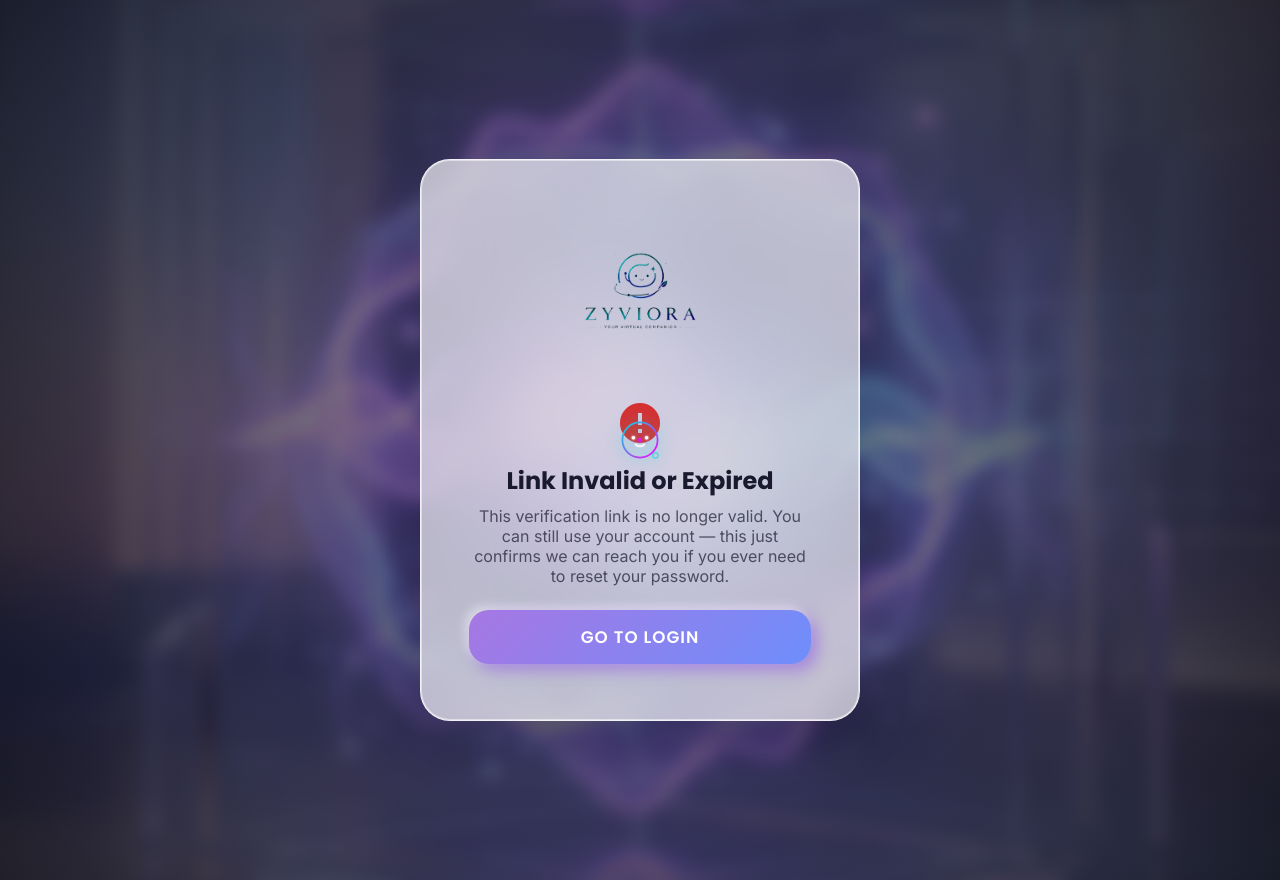
After one commit to Susmitha-Peravali/Zyviora_Personal_Companion, a Flask app: page /verify-email in a window 1280 px wide. The commit adds this page. Run offline with Flask 3, Linux system fonts and the light colour scheme; some libraries are stand-ins or nearby versions.

Commit message:
Add email verification on registration
Reuses the send_email/SMTP infrastructure from the password-reset work:
registration now generates a token the same way (secrets.token_urlsafe,
only its SHA-256 hash stored, 24h expiry) and emails a /verify-email
link. Extracted the shared token generate/lookup logic into
generate_hashed_token()/find_user_by_hashed_token() and refactored
forgot-password/reset-password to use them too, since it was the same
mechanics duplicated — verified the existing password-reset tests still
pass unchanged after the refactor.

This is a soft verification, not a gate: unverified accounts can still
log in and use every feature. New columns are added via the same
additive-migration pattern as before, with email_verified defaulting to
TRUE in the migration DDL for pre-existing accounts specifically —
they never had a reason to verify and shouldn't suddenly be nagged —
while the ORM's Python-side default=False on the model still applies
to new registrations. A dashboard banner nudges unverified accounts
without blocking anything.

Verified end-to-end against the real local database: existing
pre-migration accounts (Susmitha, Teja, etc.) came through the
migration correctly marked verified=True with no errors; registered a
fresh account, confirmed it started unverified and could still use
/login and /dashboard normally, pulled the real verification link out
of the server's log the way a user would from their inbox, verified
it, confirmed the flag flips to true and the token is rejected on
reuse. 6 new tests (43 total) cover the same ground with send_email
mocked.

```diff
--- a/app.py
+++ b/app.py
@@ -141,6 +141,9 @@ class User(db.Model):
     # so a database dump alone can't hand out a usable reset link.
     reset_token_hash = db.Column(db.String(64), nullable=True)
     reset_token_expires = db.Column(db.DateTime, nullable=True)
+    email_verified = db.Column(db.Boolean, nullable=False, default=False)
+    email_verify_token_hash = db.Column(db.String(64), nullable=True)
+    email_verify_token_expires = db.Column(db.DateTime, nullable=True)
     # Storing frontend data as JSON text for easy syncing
     data = db.Column(db.Text, default='{}')
 
@@ -174,6 +177,15 @@ with app.app_context():
         ("locked_until", "TIMESTAMP"),
         ("reset_token_hash", "VARCHAR(64)"),
         ("reset_token_expires", "TIMESTAMP"),
+        # Existing accounts predate email verification entirely and never had
+        # a reason to complete it — grandfathered in as verified so this
+        # doesn't retroactively nag people who already have working
+        # accounts. New registrations still start unverified: the ORM's
+        # Python-side default=False on the model column takes precedence
+        # over this DDL default for rows the ORM itself inserts.
+        ("email_verified", "BOOLEAN NOT NULL DEFAULT TRUE"),
+        ("email_verify_token_hash", "VARCHAR(64)"),
+        ("email_verify_token_expires", "TIMESTAMP"),
     )
     for column_name, ddl_type in missing_columns:
         if column_name in existing_columns:
@@ -211,6 +223,7 @@ except Exception as e:
 MAX_FAILED_LOGIN_ATTEMPTS = 5
 LOCKOUT_DURATION = timedelta(minutes=15)
 RESET_TOKEN_EXPIRY = timedelta(hours=1)
+EMAIL_VERIFY_TOKEN_EXPIRY = timedelta(hours=24)
 
 
 def utcnow():
@@ -218,6 +231,31 @@ def utcnow():
     # timezone-aware) to match what SQLite/plain-TIMESTAMP columns actually
     # round-trip, avoiding aware-vs-naive comparison errors on read-back.
     return datetime.now(timezone.utc).replace(tzinfo=None)
+
+
+def generate_hashed_token(user, hash_attr, expires_attr, expiry):
+    """Generate a random token, store only its SHA-256 hash plus an expiry
+    on the given user attributes, and return the raw token — the caller is
+    responsible for emailing it and committing the session. Shared between
+    password-reset and email-verification, which are otherwise identical
+    "prove you control this inbox" mechanics."""
+    raw_token = secrets.token_urlsafe(32)
+    setattr(user, hash_attr, hashlib.sha256(raw_token.encode()).hexdigest())
+    setattr(user, expires_attr, utcnow() + expiry)
+    return raw_token
+
+
+def find_user_by_hashed_token(hash_attr, expires_attr, raw_token):
+    """Look up a user by a raw token against the stored hash, returning None
+    if there's no match or the token has expired."""
+    if not raw_token:
+        return None
+    token_hash = hashlib.sha256(raw_token.encode()).hexdigest()
+    user = User.query.filter_by(**{hash_attr: token_hash}).first()
+    expires = getattr(user, expires_attr, None) if user else None
+    if not user or not expires or expires < utcnow():
+        return None
+    return user
 
 
 def is_password_strong(password):
@@ -344,6 +382,7 @@ def login():
             'message': 'Logged in successfully',
             'userData': user.data,
             'fullName': user.full_name,
+            'emailVerified': user.email_verified,
         })
 
     if user:
@@ -386,9 +425,43 @@ def register():
         full_name=full_name
     )
     db.session.add(new_user)
+    db.session.flush()  # assigns new_user.id without committing yet
+
+    verify_token = generate_hashed_token(
+        new_user, 'email_verify_token_hash', 'email_verify_token_expires', EMAIL_VERIFY_TOKEN_EXPIRY
+    )
     db.session.commit()
     logger.info("New registration: user_id=%s", new_user.id)
+
+    verify_link = url_for('verify_email', token=verify_token, _external=True)
+    send_email(
+        new_user.email,
+        "Verify your Zyviora email",
+        f"Hi {new_user.full_name},\n\n"
+        "Welcome to Zyviora! Please confirm this is your email address by clicking the "
+        "link below. It expires in 24 hours.\n\n"
+        f"{verify_link}\n\n"
+        "You can still use your account before verifying — this just confirms we can "
+        "reach you if you ever need to reset your password."
+    )
+
     return jsonify({'status': 'success', 'message': 'Registered successfully'})
+
+@app.route('/verify-email')
+@limiter.limit("20 per hour")
+def verify_email():
+    token = request.args.get('token', '')
+    user = find_user_by_hashed_token('email_verify_token_hash', 'email_verify_token_expires', token)
+    if not user:
+        return render_template('verify_email.html', success=False)
+
+    user.email_verified = True
+    user.email_verify_token_hash = None
+    user.email_verify_token_expires = None
+    db.session.commit()
+    logger.info("Email verified: user_id=%s", user.id)
+
+    return render_template('verify_email.html', success=True)
 
 @app.route('/forgot-password', methods=['GET', 'POST'])
 @limiter.limit("5 per hour", methods=["POST"])
@@ -405,9 +478,7 @@ def forgot_password():
     # endpoint can't be used to enumerate which emails have accounts here.
     user = User.query.filter_by(email=email).first()
     if user:
-        raw_token = secrets.token_urlsafe(32)
-        user.reset_token_hash = hashlib.sha256(raw_token.encode()).hexdigest()
-        user.reset_token_expires = utcnow() + RESET_TOKEN_EXPIRY
+        raw_token = generate_hashed_token(user, 'reset_token_hash', 'reset_token_expires', RESET_TOKEN_EXPIRY)
         db.session.commit()
 
         reset_link = url_for('reset_password', token=raw_token, _external=True)
@@ -444,9 +515,8 @@ def reset_password():
     if not password_ok:
         return jsonify({'status': 'error', 'message': password_error}), 400
 
-    token_hash = hashlib.sha256(token.encode()).hexdigest()
-    user = User.query.filter_by(reset_token_hash=token_hash).first()
-    if not user or not user.reset_token_expires or user.reset_token_expires < utcnow():
+    user = find_user_by_hashed_token('reset_token_hash', 'reset_token_expires', token)
+    if not user:
         return jsonify({'status': 'error', 'message': 'This reset link is invalid or has expired'}), 400
 
     user.password_hash = generate_password_hash(new_password)
--- a/static/js/dashboard.js
+++ b/static/js/dashboard.js
@@ -18,6 +18,12 @@ document.addEventListener('DOMContentLoaded', () => {
 
     const welcomeEl = document.getElementById('welcome-name');
     if (welcomeEl) welcomeEl.textContent = `👋 Hi, ${displayName}!`;
+
+    // ─── Email verification reminder (soft — never blocks account use) ───
+    const verifyBanner = document.getElementById('verify-email-banner');
+    if (verifyBanner && localStorage.getItem('zyviora_email_verified') === 'false') {
+        verifyBanner.style.display = 'block';
+    }
 
     // ─── Logout ───────────────────────────────────
     document.getElementById('logout-btn').addEventListener('click', async () => {
--- a/templates/dashboard.html
+++ b/templates/dashboard.html
@@ -32,6 +32,10 @@
             <button id="logout-btn" class="clay-btn primary">
                 <span class="material-icons">logout</span> Logout
             </button>
+        </div>
+
+        <div id="verify-email-banner" style="display:none; background:rgba(255,193,7,0.15); border:1px solid rgba(255,193,7,0.4); border-radius:14px; padding:12px 18px; margin-bottom:20px; font-size:0.9rem; color:#8a6d00;">
+            📬 Please verify your email — check your inbox for a link from Zyviora. You can keep using your account either way.
         </div>
 
         <h2 style="font-size:2rem;margin-bottom:4px;">Your Personal AI Dashboard</h2>
--- a/templates/login.html
+++ b/templates/login.html
@@ -175,6 +175,7 @@
                     if (data.fullName) {
                         localStorage.setItem('zyviora_fullname', data.fullName);
                     }
+                    localStorage.setItem('zyviora_email_verified', data.emailVerified ? 'true' : 'false');
 
                     // Success animation
                     document.querySelector('.auth-card-container').style.animation = 'slideUpFadeOut 0.5s forwards';
--- /dev/null
+++ b/templates/verify_email.html
@@ -0,0 +1,104 @@
+<!DOCTYPE html>
+<html lang="en">
+
+<head>
+    <meta charset="UTF-8">
+    <meta name="viewport" content="width=device-width, initial-scale=1.0">
+    <title>{{ 'Email Verified' if success else 'Verification Failed' }} – Zyviora</title>
+    <link href="https://fonts.googleapis.com/icon?family=Material+Icons" rel="stylesheet">
+    <link rel="stylesheet" href="{{ url_for('static', filename='css/style.css') }}">
+    <style>
+        body,
+        html {
+            margin: 0;
+            padding: 0;
+            height: 100%;
+            overflow: hidden;
+        }
+
+        .auth-fullscreen {
+            position: relative;
+            width: 100vw;
+            height: 100vh;
+            display: flex;
+            align-items: center;
+            justify-content: center;
+            background: #0a0a0a;
+        }
+
+        .auth-bg-img {
+            position: absolute;
+            top: 0;
+            left: 0;
+            width: 100%;
+            height: 100%;
+            object-fit: cover;
+            opacity: 0.65;
+            filter: blur(8px) brightness(1.2);
+            z-index: 1;
+            transform: scale(1.05);
+        }
+
+        .auth-bg-overlay {
+            position: absolute;
+            inset: 0;
+            background: radial-gradient(circle at center, rgba(106, 0, 255, 0.1) 0%, rgba(10, 10, 20, 0.8) 100%);
+            z-index: 2;
+        }
+
+        .auth-card-container {
+            position: relative;
+            z-index: 10;
+            width: 100%;
+            max-width: 440px;
+        }
+
+        .premium-glass-card {
+            background: rgba(255, 255, 255, 0.65);
+            backdrop-filter: blur(35px);
+            -webkit-backdrop-filter: blur(35px);
+            border: 1px solid rgba(255, 255, 255, 0.8);
+            border-radius: 30px;
+            padding: 3.5rem 3rem;
+            box-shadow: 0 25px 50px rgba(0, 0, 0, 0.2), inset 0 0 0 1px rgba(255, 255, 255, 0.5);
+            text-align: center;
+        }
+    </style>
+</head>
+
+<body>
+    <div class="auth-fullscreen">
+        <img src="{{ url_for('static', filename='auth_side_image.png') }}" class="auth-bg-img" alt="Zyviora AI Visual">
+        <div class="auth-bg-overlay"></div>
+
+        <div class="auth-card-container">
+            <div class="premium-glass-card">
+                <div style="display:flex; justify-content:center; margin-bottom:10px;">
+                    <img src="{{ url_for('static', filename='logo_light.png') }}" alt="Zyviora Logo"
+                        style="width: 160px; height: auto; object-fit: contain; transform: scale(1.3);">
+                </div>
+
+                {% if success %}
+                <span class="material-icons" style="font-size: 48px; color: #2ecc71;">check_circle</span>
+                <h2 style="margin: 12px 0 8px; font-weight: 700; color: #1a1a2e; font-size: 1.5rem;">Email Verified!</h2>
+                <p style="color: rgba(26, 26, 46, 0.7); margin-bottom: 24px;">
+                    Thanks for confirming your email. You're all set.</p>
+                {% else %}
+                <span class="material-icons" style="font-size: 48px; color: #d63031;">error</span>
+                <h2 style="margin: 12px 0 8px; font-weight: 700; color: #1a1a2e; font-size: 1.5rem;">Link Invalid or Expired</h2>
+                <p style="color: rgba(26, 26, 46, 0.7); margin-bottom: 24px;">
+                    This verification link is no longer valid. You can still use your account — this
+                    just confirms we can reach you if you ever need to reset your password.</p>
+                {% endif %}
+
+                <a href="/login" class="clay-btn primary"
+                    style="display:inline-block; width:100%; box-sizing:border-box; font-size: 1.05rem; padding: 14px; border-radius: 20px; text-transform: uppercase; letter-spacing: 1px; text-decoration:none;">
+                    Go to Login
+                </a>
+            </div>
+        </div>
+    </div>
+    <script src="{{ url_for('static', filename='js/cursor.js') }}?v=4"></script>
+</body>
+
+</html>
```
Also changed, not shown: tests/test_email_verification.py (added, +69 -0 lines).
